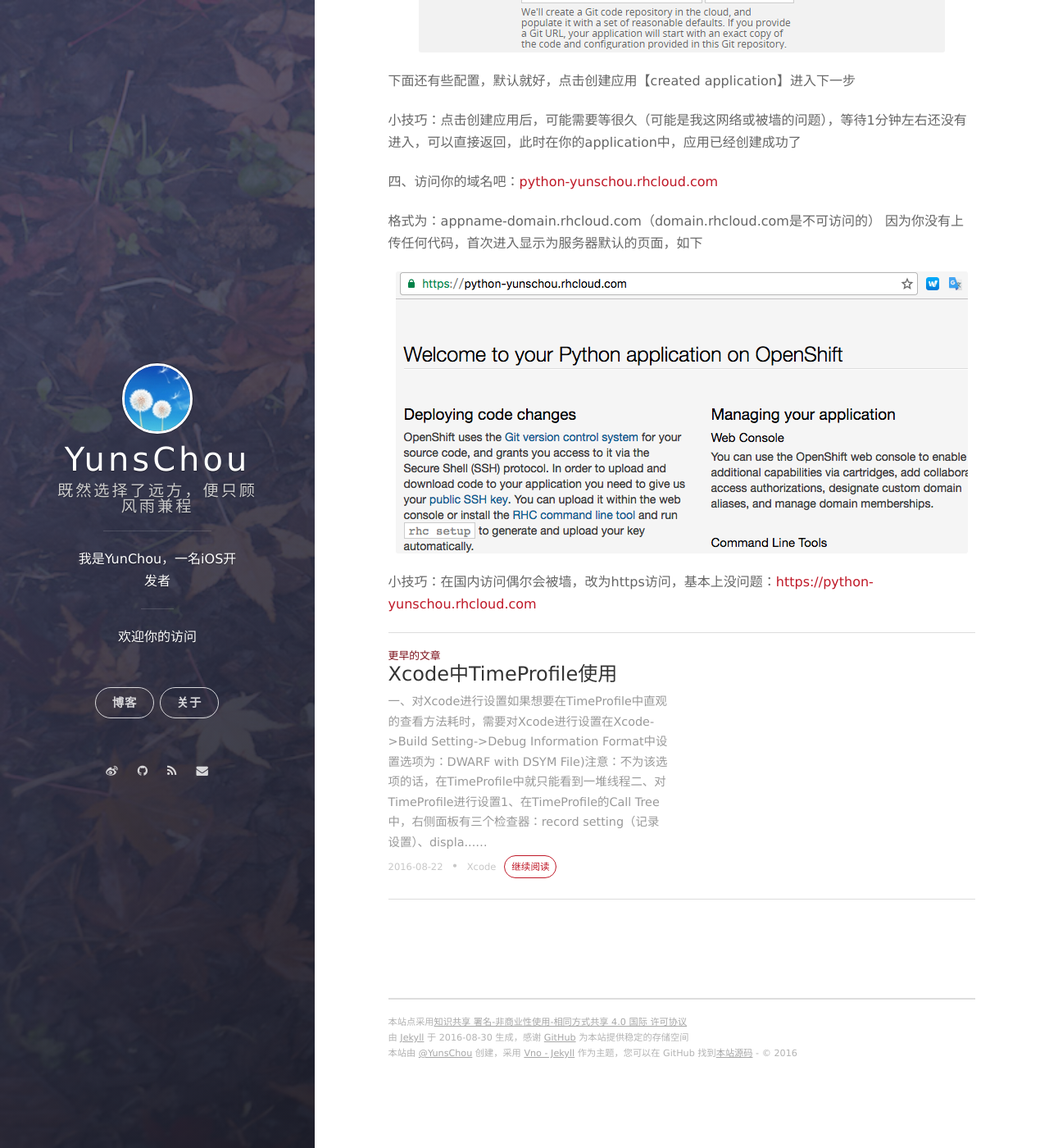
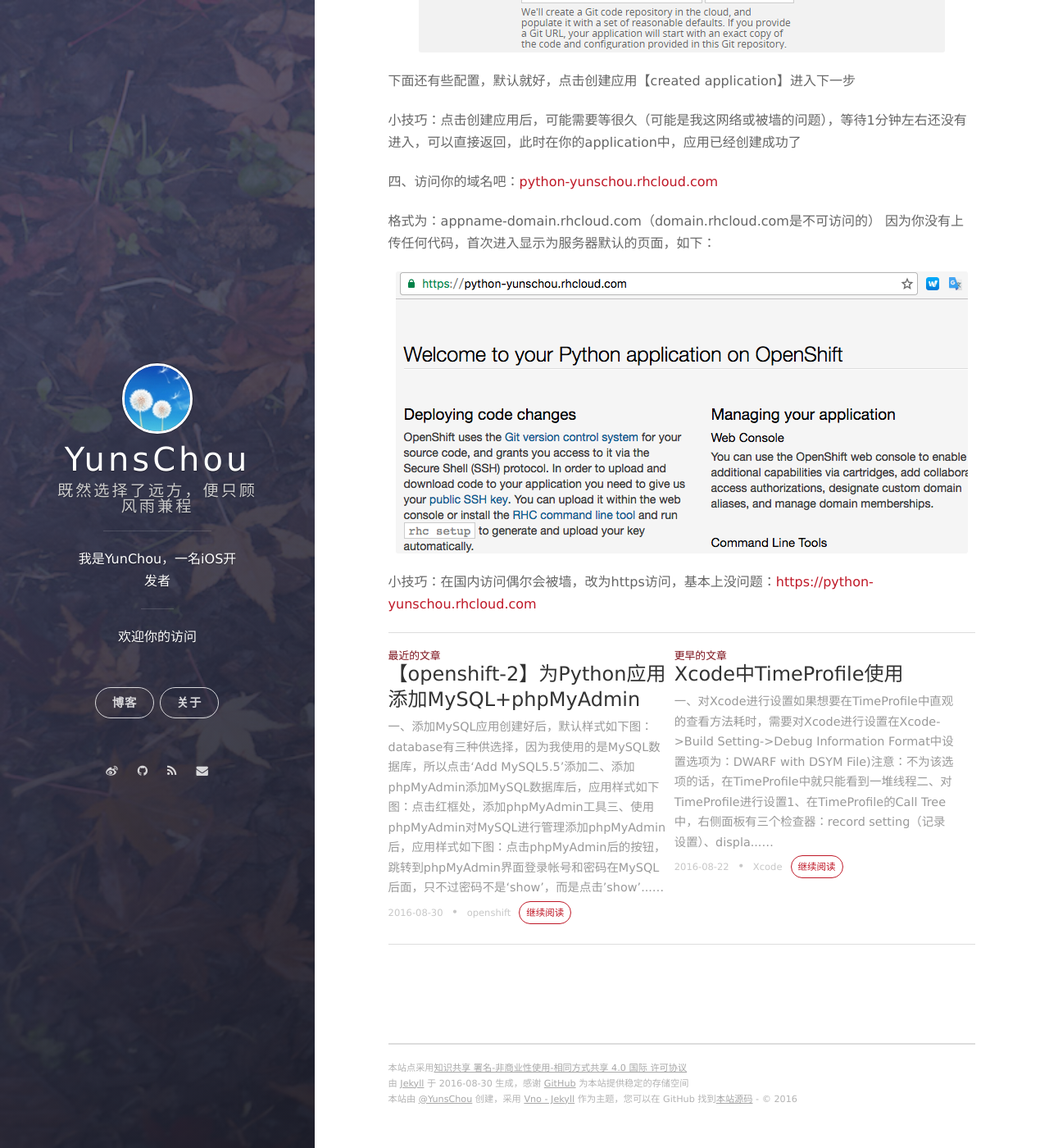
Before and after one commit to YunsChou/Yuns.github.io, a Jekyll site: the page built from _posts/2016-08-30-openshift-guide-1.md, in a window 1280 px wide and 1400 px high, scrolled down 1774 px. Shown: the whole window at 82% size. Built offline with Jekyll 4.4.1, drawn with Linux system fonts in a browser that asks for light colours; nearby versions of some CDN libraries; Markdown is read by kramdown in place of the engine named in the settings; comment, search, counter and statistics services are not loaded.

Commit message:
提交openshift系列教程2

```diff
--- a/_posts/2016-08-30-openshift-guide-1.md
+++ b/_posts/2016-08-30-openshift-guide-1.md
@@ -31,7 +31,7 @@
 四、访问你的域名吧：[python-yunschou.rhcloud.com](https://python-yunschou.rhcloud.com/)
 
 格式为：appname-domain.rhcloud.com（domain.rhcloud.com是不可访问的）
-因为你没有上传任何代码，首次进入显示为服务器默认的页面，如下
+因为你没有上传任何代码，首次进入显示为服务器默认的页面，如下：
 
 ![img](/assets/images/2016/openshift-guide-1-4.png)
 
--- /dev/null
+++ b/_posts/2016-08-30-openshift-guide-2.md
@@ -0,0 +1,32 @@
+---
+layout: post
+title: 【openshift-2】为Python应用添加MySQL+phpMyAdmin
+date: 2016-08-30 20:00:00
+tags: openshift
+---
+
+### 一、添加MySQL
+
+应用创建好后，默认样式如下图：
+
+![img](/assets/images/2016/openshift-guide-2-1.png)
+
+database有三种供选择，因为我使用的是MySQL数据库，所以点击‘Add MySQL5.5’添加
+
+### 二、添加phpMyAdmin
+
+添加MySQL数据库后，应用样式如下图：
+
+![img](/assets/images/2016/openshift-guide-2-2.png)
+
+点击红框处，添加phpMyAdmin工具
+
+### 三、使用phpMyAdmin对MySQL进行管理
+
+添加phpMyAdmin后，应用样式如下图：
+
+![img](/assets/images/2016/openshift-guide-2-3.png)
+
+点击phpMyAdmin后的按钮，跳转到phpMyAdmin界面
+
+登录帐号和密码在MySQL后面，只不过密码不是‘show’，而是点击'show'按钮之后会出现
```
Also changed, not shown: assets/images/2016/openshift-guide-2-1.png (added), assets/images/2016/openshift-guide-2-2.png (added), assets/images/2016/openshift-guide-2-3.png (added).
